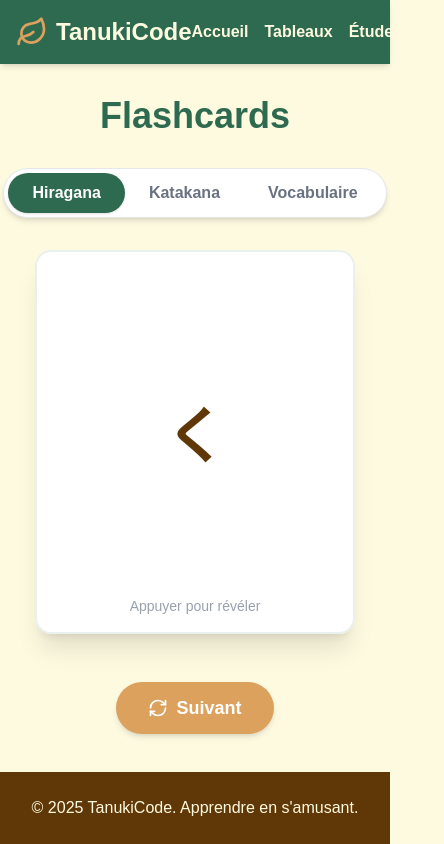
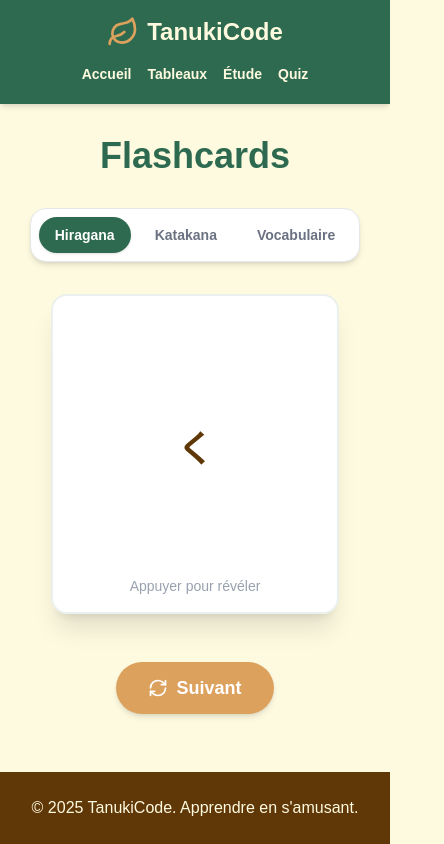
Before and after one commit to Fbrend23/TanukiCode, a Vue app: page /study in a window 390 px wide. Shown: the whole page, 444 px wide, since content can reach past the window. Built offline with nearby package versions, Linux system fonts and the light colour scheme; the HTML template or start-up script is replaced by a standard one.

Commit message:
style(responsive): improve mobile layout and fit home content to viewport

```diff
--- a/src/App.vue
+++ b/src/App.vue
@@ -7,22 +7,26 @@ import { Leaf } from 'lucide-vue-next';
   <div class="min-h-screen flex flex-col font-body">
     <!-- Header -->
     <header class="bg-tanuki-green text-tanuki-beige p-4 shadow-md sticky top-0 z-50">
-      <div class="container mx-auto flex justify-between items-center">
+      <div class="container mx-auto flex flex-col md:flex-row justify-between items-center gap-4">
         <div class="flex items-center gap-2">
           <Leaf class="w-8 h-8 text-tanuki-gold" />
           <span class="text-2xl font-display font-bold">TanukiCode</span>
         </div>
-        <nav class="flex gap-4">
-          <RouterLink to="/" class="font-bold hover:text-tanuki-brown transition-colors">Accueil</RouterLink>
-          <RouterLink to="/charts" class="font-bold hover:text-tanuki-brown transition-colors">Tableaux</RouterLink>
-          <RouterLink to="/study" class="font-bold hover:text-tanuki-brown transition-colors">Étude</RouterLink>
-          <RouterLink to="/quiz" class="font-bold hover:text-tanuki-brown transition-colors">Quiz</RouterLink>
+        <nav class="flex gap-4 md:gap-6 text-sm md:text-base overflow-x-auto max-w-full pb-1 md:pb-0">
+          <RouterLink to="/" class="font-bold hover:text-tanuki-brown transition-colors whitespace-nowrap">Accueil
+          </RouterLink>
+          <RouterLink to="/charts" class="font-bold hover:text-tanuki-brown transition-colors whitespace-nowrap">
+            Tableaux</RouterLink>
+          <RouterLink to="/study" class="font-bold hover:text-tanuki-brown transition-colors whitespace-nowrap">Étude
+          </RouterLink>
+          <RouterLink to="/quiz" class="font-bold hover:text-tanuki-brown transition-colors whitespace-nowrap">Quiz
+          </RouterLink>
         </nav>
       </div>
     </header>
 
     <!-- Main Content -->
-    <main class="flex-grow container mx-auto py-8">
+    <main class="flex-grow container mx-auto py-8 flex flex-col">
       <RouterView />
     </main>
 
--- a/src/views/HomeView.vue
+++ b/src/views/HomeView.vue
@@ -3,18 +3,18 @@ import { ArrowRight } from 'lucide-vue-next';
 </script>
 
 <template>
-    <div class="flex flex-col items-center justify-center min-h-[80vh] text-center px-4">
-        <div class="relative w-64 h-64 mb-8 animate-bounce-slow">
+    <div class="flex flex-col items-center justify-center flex-grow h-full text-center px-4">
+        <div class="relative w-40 h-40 md:w-64 md:h-64 mb-4 md:mb-8 animate-bounce-slow">
             <!-- Mascot Image -->
             <img src="@/assets/tanuki-mascot.png" alt="Tanuki Mascot"
                 class="w-full h-full object-contain drop-shadow-lg" />
         </div>
 
-        <h1 class="text-5xl font-display font-bold text-tanuki-green mb-4">
+        <h1 class="text-3xl md:text-5xl font-display font-bold text-tanuki-green mb-4">
             Bienvenue sur TanukiCode
         </h1>
 
-        <p class="text-xl text-tanuki-brown-dark mb-8 max-w-lg">
+        <p class="text-xl text-tanuki-brown-dark mb-4 md:mb-8 max-w-lg">
             Maîtrisez les Hiragana, Katakana et le vocabulaire japonais de base avec notre sympathique compagnon tanuki
             !
         </p>
--- a/src/views/KanaChartView.vue
+++ b/src/views/KanaChartView.vue
@@ -24,7 +24,7 @@ const currentKana = computed(() => mode.value === 'hiragana' ? hiragana : kataka
         </div>
 
         <!-- Grid -->
-        <div class="grid grid-cols-5 gap-4 max-w-2xl w-full p-4">
+        <div class="grid grid-cols-5 gap-2 md:gap-4 max-w-2xl w-full p-4">
             <div v-for="(item, index) in currentKana" :key="index"
                 class="aspect-square flex flex-col items-center justify-center bg-white rounded-xl shadow-sm border border-tanuki-beige/50 hover:shadow-md hover:border-tanuki-gold transition-all cursor-pointer group">
                 <template v-if="item.char">
--- a/src/views/QuizView.vue
+++ b/src/views/QuizView.vue
@@ -93,8 +93,9 @@ function getAnswerText(item: QuizItem) {
         </div>
 
         <div
-            class="bg-white p-12 rounded-3xl shadow-lg border-2 border-tanuki-beige w-full text-center mb-8 relative overflow-hidden">
-            <div class="text-6xl font-bold text-tanuki-brown-dark mb-4">{{ getDisplayText(currentQuestion) }}</div>
+            class="bg-white p-6 md:p-12 rounded-3xl shadow-lg border-2 border-tanuki-beige w-full text-center mb-8 relative overflow-hidden">
+            <div class="text-4xl md:text-6xl font-bold text-tanuki-brown-dark mb-4 break-words">{{
+                getDisplayText(currentQuestion) }}</div>
             <p class="text-gray-400">Choisir la bonne Signification / Romaji</p>
 
             <!-- Feedback Overlay -->
@@ -114,7 +115,7 @@ function getAnswerText(item: QuizItem) {
         </div>
 
         <!-- Options -->
-        <div class="grid grid-cols-2 gap-4 w-full">
+        <div class="grid grid-cols-1 md:grid-cols-2 gap-4 w-full">
             <button v-for="(option, idx) in options" :key="idx" @click="checkAnswer(option)" :disabled="isAnswered"
                 class="py-4 px-6 rounded-xl font-bold text-xl shadow-sm border-2 transition-all transform active:scale-95 disabled:cursor-default"
                 :class="[
--- a/src/views/StudyView.vue
+++ b/src/views/StudyView.vue
@@ -56,30 +56,32 @@ function flipCard() {
         <h2 class="text-4xl font-display font-bold text-tanuki-green mb-8">Flashcards</h2>
 
         <!-- Mode Toggle -->
-        <div class="flex bg-white rounded-full p-1 shadow-md mb-8 border border-gray-200">
+        <div
+            class="flex flex-wrap justify-center gap-2 bg-white rounded-2xl p-2 shadow-md mb-8 border border-gray-200 max-w-full">
             <button @click="mode = 'hiragana'"
-                :class="['px-6 py-2 rounded-full font-bold transition-all capitalize', mode === 'hiragana' ? 'bg-tanuki-green text-white shadow-sm' : 'text-gray-500 hover:text-tanuki-green']">
+                :class="['px-4 py-2 rounded-full font-bold transition-all capitalize text-sm md:text-base', mode === 'hiragana' ? 'bg-tanuki-green text-white shadow-sm' : 'text-gray-500 hover:text-tanuki-green']">
                 Hiragana
             </button>
             <button @click="mode = 'katakana'"
-                :class="['px-6 py-2 rounded-full font-bold transition-all capitalize', mode === 'katakana' ? 'bg-tanuki-green text-white shadow-sm' : 'text-gray-500 hover:text-tanuki-green']">
+                :class="['px-4 py-2 rounded-full font-bold transition-all capitalize text-sm md:text-base', mode === 'katakana' ? 'bg-tanuki-green text-white shadow-sm' : 'text-gray-500 hover:text-tanuki-green']">
                 Katakana
             </button>
             <button @click="mode = 'vocabulary'"
-                :class="['px-6 py-2 rounded-full font-bold transition-all capitalize', mode === 'vocabulary' ? 'bg-tanuki-green text-white shadow-sm' : 'text-gray-500 hover:text-tanuki-green']">
+                :class="['px-4 py-2 rounded-full font-bold transition-all capitalize text-sm md:text-base', mode === 'vocabulary' ? 'bg-tanuki-green text-white shadow-sm' : 'text-gray-500 hover:text-tanuki-green']">
                 Vocabulaire
             </button>
         </div>
 
         <!-- Flashcard Scene -->
-        <div class="scene w-80 h-96 perspective-1000 cursor-pointer group" @click="flipCard">
+        <div class="scene w-72 h-80 md:w-80 md:h-96 perspective-1000 cursor-pointer group" @click="flipCard">
             <div class="card relative w-full h-full transition-transform duration-500 transform-style-3d shadow-xl rounded-2xl"
                 :class="{ 'rotate-y-180': isFlipped }">
                 <!-- Front -->
                 <div
                     class="face front absolute w-full h-full bg-white flex items-center justify-center rounded-2xl backface-hidden border-2 border-tanuki-green/10">
-                    <div class="text-center">
-                        <span class="block text-6xl font-bold text-tanuki-brown-dark mb-2">{{ frontText }}</span>
+                    <div class="text-center px-4">
+                        <span class="block text-4xl md:text-6xl font-bold text-tanuki-brown-dark mb-2 break-all">{{
+                            frontText }}</span>
                         <!-- Show reading for vocab on front if needed, or keeping it hidden -->
                     </div>
                     <span class="absolute bottom-4 text-gray-400 text-sm">Appuyer pour révéler</span>
@@ -89,7 +91,7 @@ function flipCard() {
                 <div
                     class="face back absolute w-full h-full bg-tanuki-green text-white flex flex-col items-center justify-center rounded-2xl backface-hidden rotate-y-180">
                     <span class="text-4xl font-bold mb-4 px-4 text-center">{{ currentCard.meaning || currentCard.romaji
-                    }}</span>
+                        }}</span>
                     <span class="text-xl opacity-80">{{ currentCard.meaning ? 'Signification' : 'Romaji' }}</span>
                     <span v-if="currentCard.meaning" class="text-sm mt-2 opacity-60">({{ currentCard.romaji }})</span>
                 </div>
```
